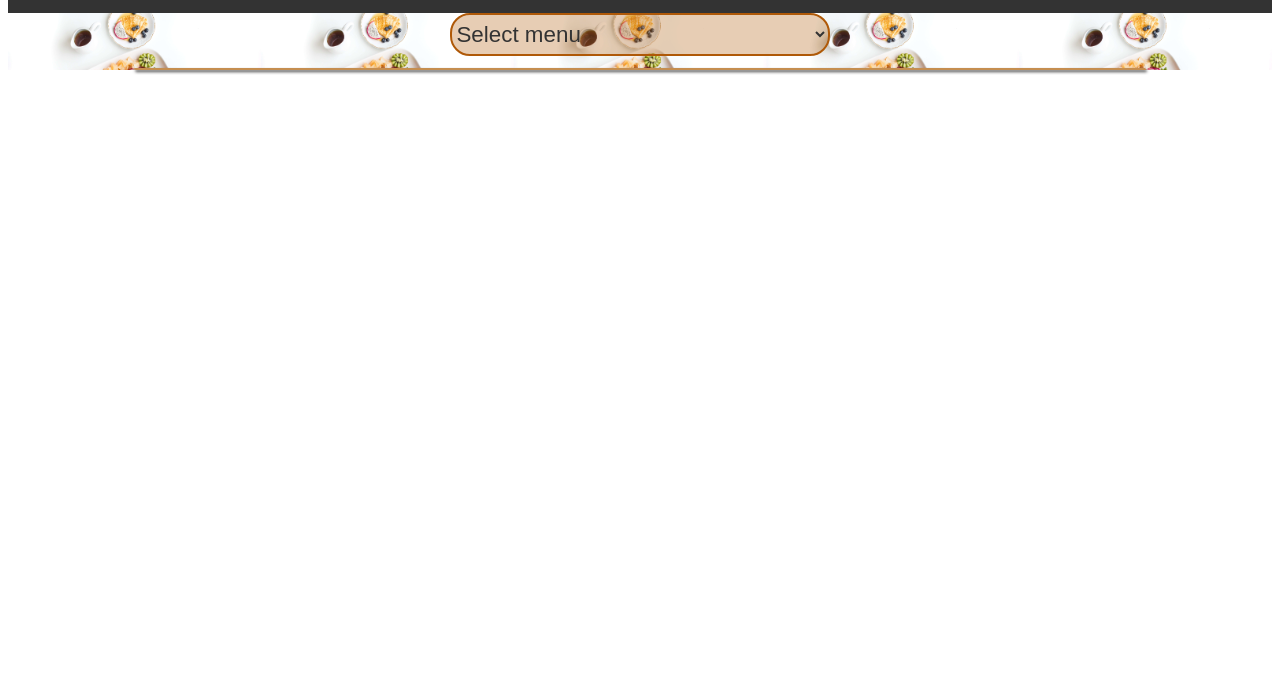
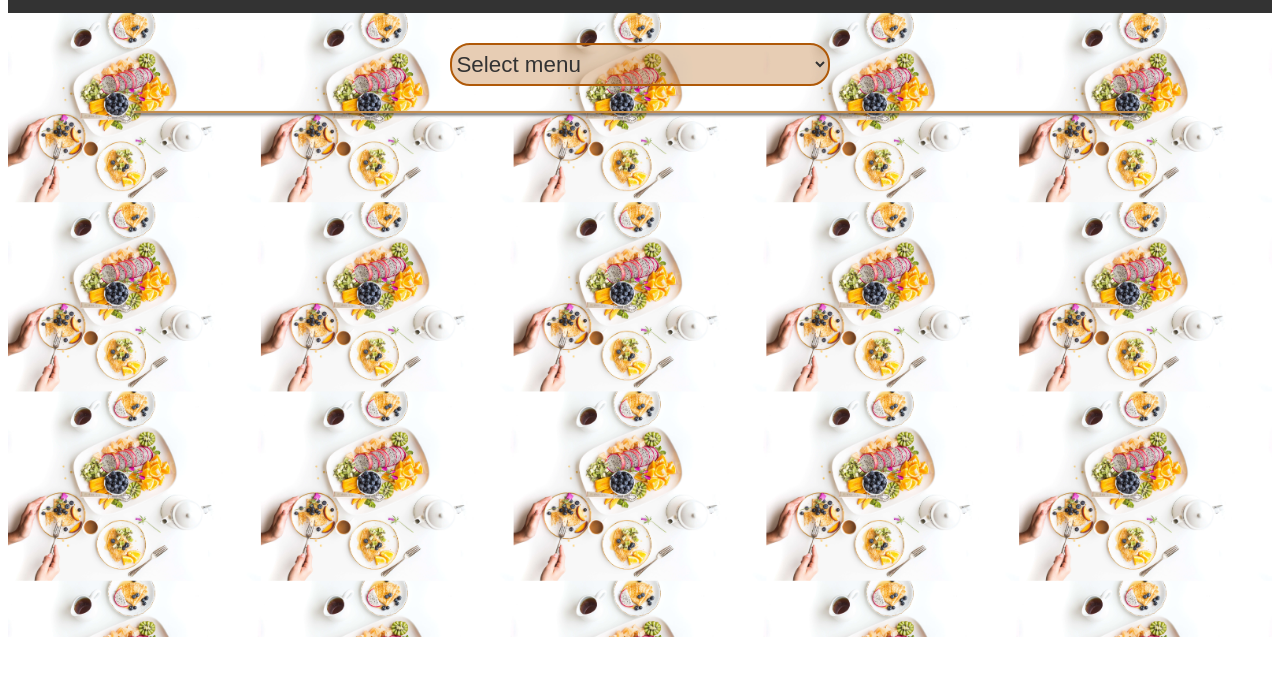
Before and after one commit to vanheaven-ui/js-restaurant-page, a website built with webpack: page dist/index.html in a window 1280 px wide. Both pictures are taken after a click on the button "MENU". Shown: the part 126-800 px from the top of the page. Built offline with nearby package versions, Linux system fonts and the light colour scheme.

Commit message:
Update menu page

```diff
--- a/src/modules/menu.js
+++ b/src/modules/menu.js
@@ -87,7 +87,8 @@ const renderMenuPage = () => {
   const menuSection = helperModule.createTag('section');
   menuSection.setAttribute('class', 'menu-section');
   const menuWrapper = helperModule.createTag('div');
-  menuWrapper.setAttribute('class', 'menu-bar');
+  menuWrapper.classList.add('class', 'menu-bar');
+  menuWrapper.setAttribute('style', 'height: 78vh;');
   const selectMenu = helperModule.createTag('select', selectItems);
   selectMenu.setAttribute('id', 'name');
   selectMenu.setAttribute('class', 'name');
--- a/src/styles/custom.css
+++ b/src/styles/custom.css
@@ -195,7 +195,7 @@ nav {
   border-radius: 20px;
   width: 30%;
   outline: none;
-  margin-bottom: 12px;
+  margin-bottom: 25px;
   transition: all 0.5s;
 }
 
@@ -206,6 +206,7 @@ nav {
 .menu-bar {
   background-image: url(../images/img1.jpg);
   background-size: 20%;
+  padding-top: 30px;
 }
 
 .menus {
```
Also changed, not shown: dist/main.js.
